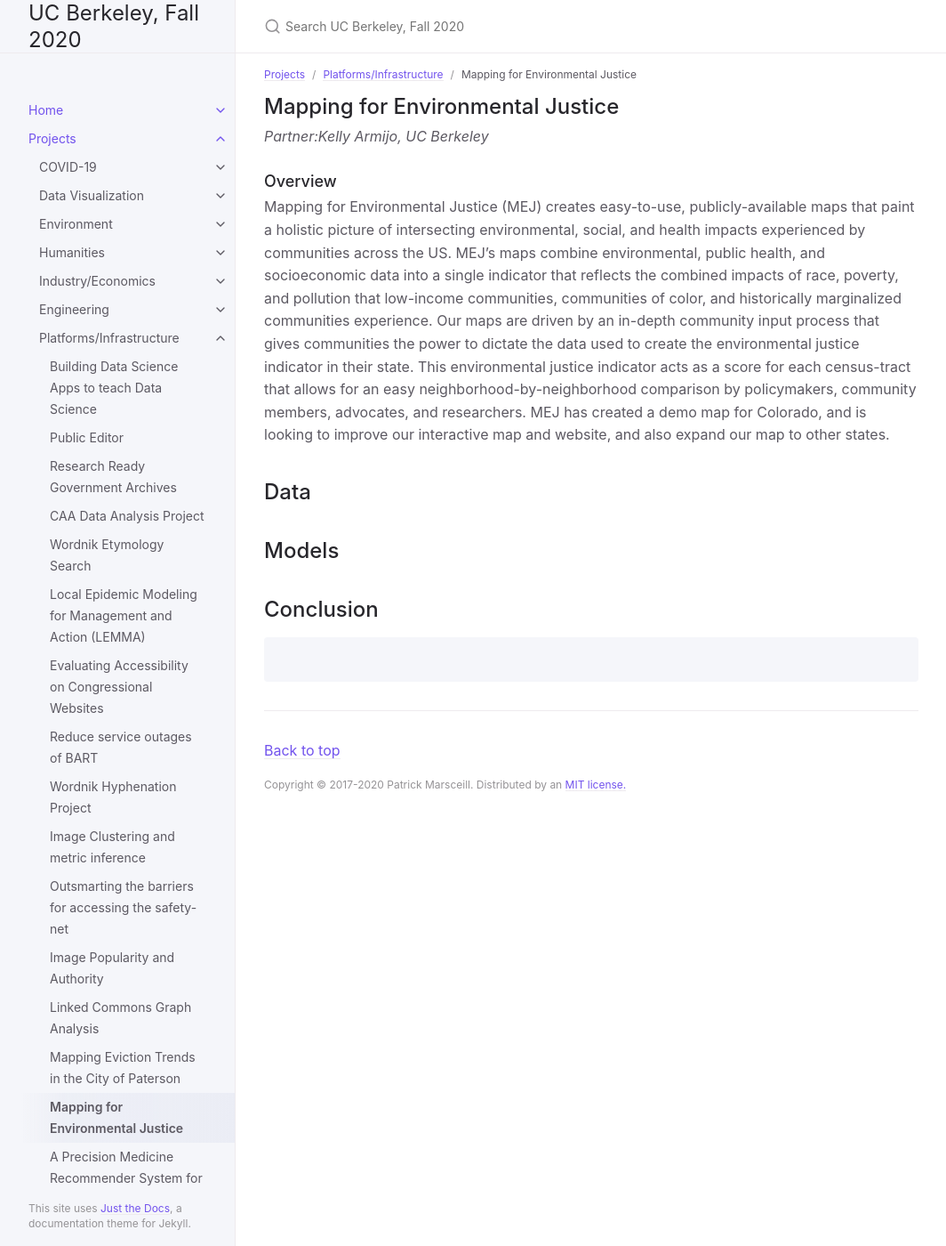
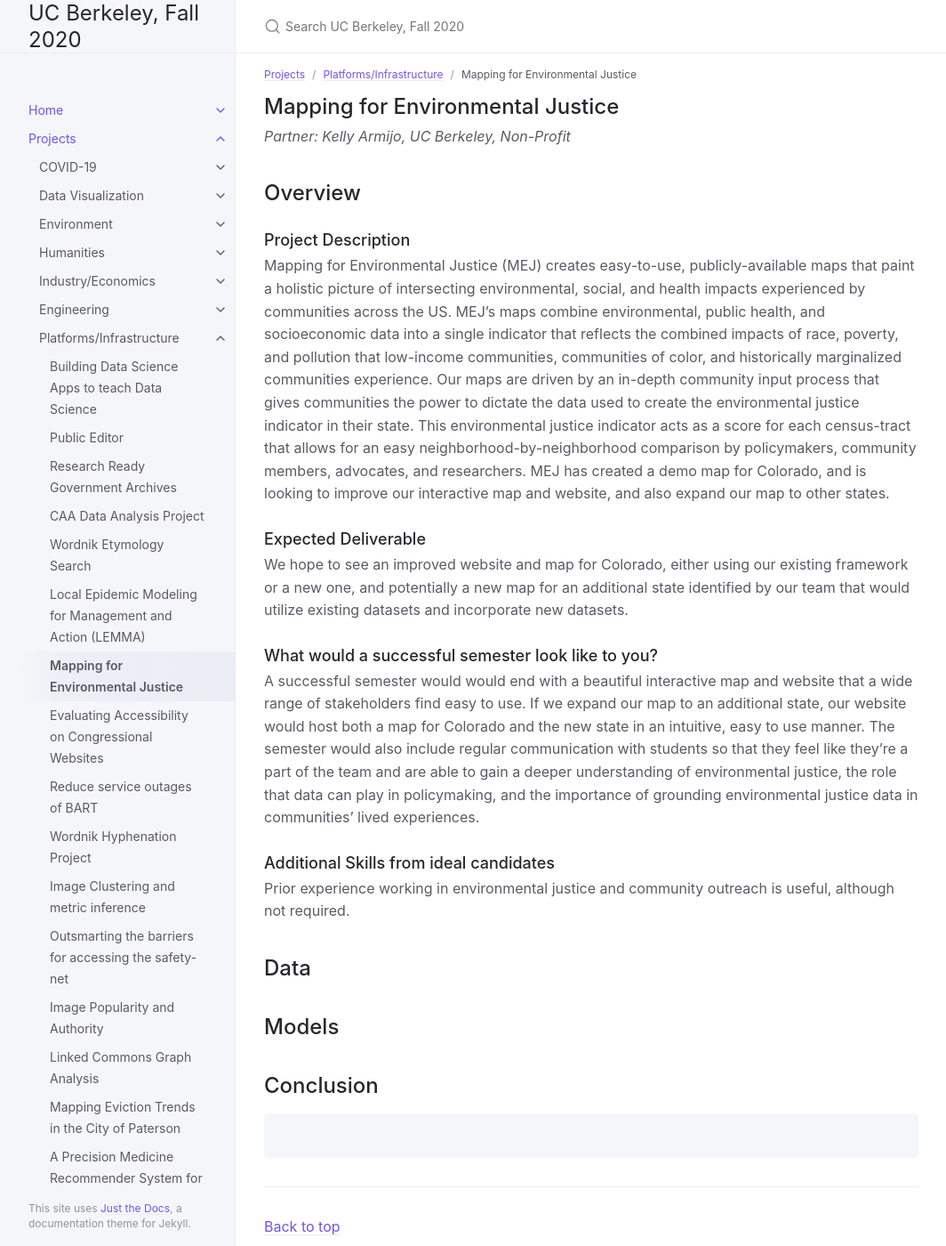
Before and after one commit to DS-Discovery/ds-discovery.github.io, a Jekyll site: the page built from Projects/Platforms:Infrastructure/PI-Mapping for Environmental Justice.md, in a window 1280 px wide and 1400 px high. Shown: the whole window at 89% size, without its empty margins (107-1171 px from the left). Built offline with Jekyll 4.4.1, drawn with Linux system fonts in a browser that asks for light colours.

Commit message:
Update PI-Mapping for Environmental Justice.md

```diff
--- a/Projects/Platforms:Infrastructure/PI-Mapping for Environmental Justice.md
+++ b/Projects/Platforms:Infrastructure/PI-Mapping for Environmental Justice.md
@@ -3,16 +3,22 @@ layout: default
 title: Mapping for Environmental Justice
 parent: Platforms/Infrastructure
 grand_parent: Projects
-nav_order: 6
+nav_order: 11
 ---
 
 
 ## Mapping for Environmental Justice
-*Partner:Kelly Armijo, UC Berkeley*
+*Partner: Kelly Armijo, UC Berkeley, Non-Profit*
 
-### Overview
-
+## Overview
+### Project Description
 Mapping for Environmental Justice (MEJ) creates easy-to-use, publicly-available maps that paint a holistic picture of intersecting environmental, social, and health impacts experienced by communities across the US. MEJ's maps combine environmental, public health, and socioeconomic data into a single indicator that reflects the combined impacts of race, poverty, and pollution that low-income communities, communities of color, and historically marginalized communities experience. Our maps are driven by an in-depth community input process that gives communities the power to dictate the data used to create the environmental justice indicator in their state.  This environmental justice indicator acts as a score for each census-tract that allows for an easy neighborhood-by-neighborhood comparison by policymakers, community members, advocates, and researchers. MEJ has created a demo map for Colorado, and is looking to improve our interactive map and website, and also expand our map to other states.
+### Expected Deliverable
+We hope to see an improved website and map for Colorado, either using our existing framework or a new one, and potentially a new map for an additional state identified by our team that would utilize existing datasets and incorporate new datasets.
+### What would a successful semester look like to you?
+A successful semester would would end with a beautiful interactive map and website that a wide range of stakeholders find easy to use. If we expand our map to an additional state, our website would host both a map for Colorado and the new state in an intuitive, easy to use manner. The semester would also include regular communication with students so that they feel like they're a part of the team and are able to gain a deeper understanding of environmental justice, the role that data can play in policymaking, and the importance of grounding environmental justice data in communities’ lived experiences.
+### Additional Skills from ideal candidates
+Prior experience working in environmental justice and community outreach is useful, although not required.
 
 ## Data
 
```
